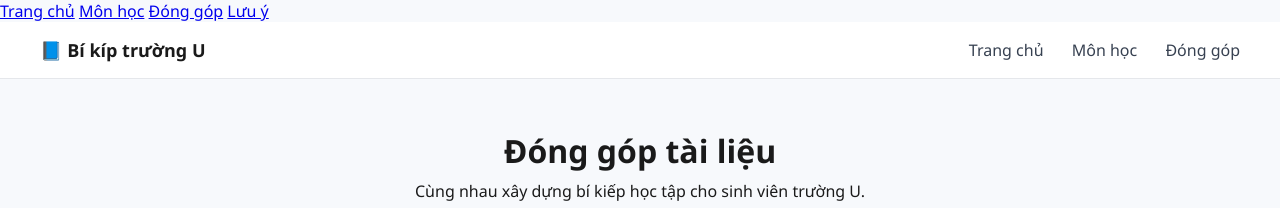
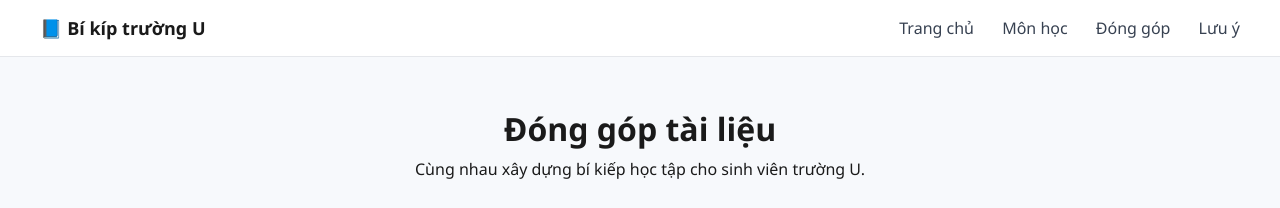
Before and after one commit to nanh131005-star/bi-kiep-vo-cong-truong-u, a plain HTML site: page donggop.html in a window 1280 px wide. Shown: the top 208 px of the page. Drawn offline with Linux system fonts and the light colour scheme.

Commit message:
Update donggop.html

```diff
--- a/donggop.html
+++ b/donggop.html
@@ -1,9 +1,4 @@
-<nav>
-  <a href="index.html">Trang chủ</a>
-  <a href="mon-hoc.html">Môn học</a>
-  <a href="donggop.html">Đóng góp</a>
-  <a href="luu-y.html">Lưu ý</a>
-</nav>
+
 
 <!DOCTYPE html>
 <html lang="vi">
@@ -20,7 +15,8 @@
   <nav>
     <a href="index.html">Trang chủ</a>
     <a href="mon-hoc.html">Môn học</a>
-    <a href="dong-gop.html">Đóng góp</a>
+    <a href="donggop.html">Đóng góp</a>
+    <a href="luu-y.html">Lưu ý</a>
   </nav>
 </header>
 
```
